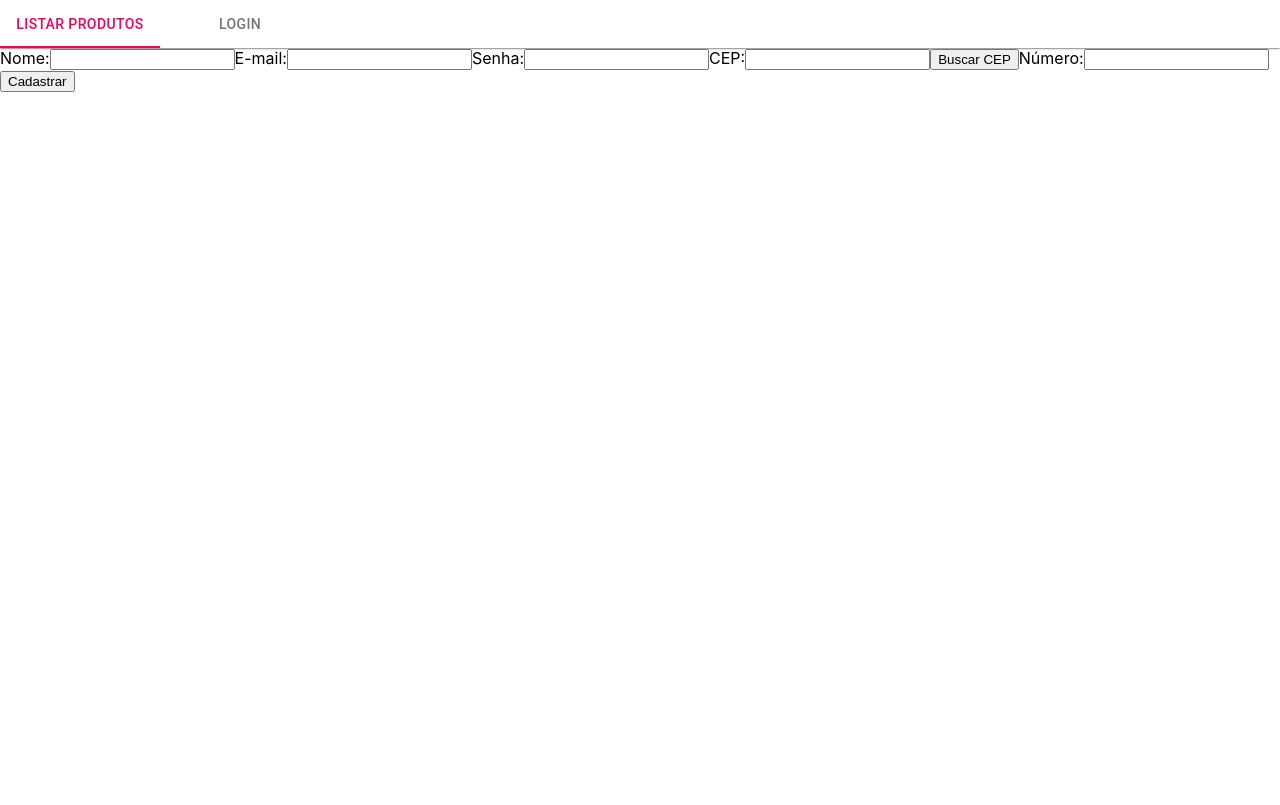
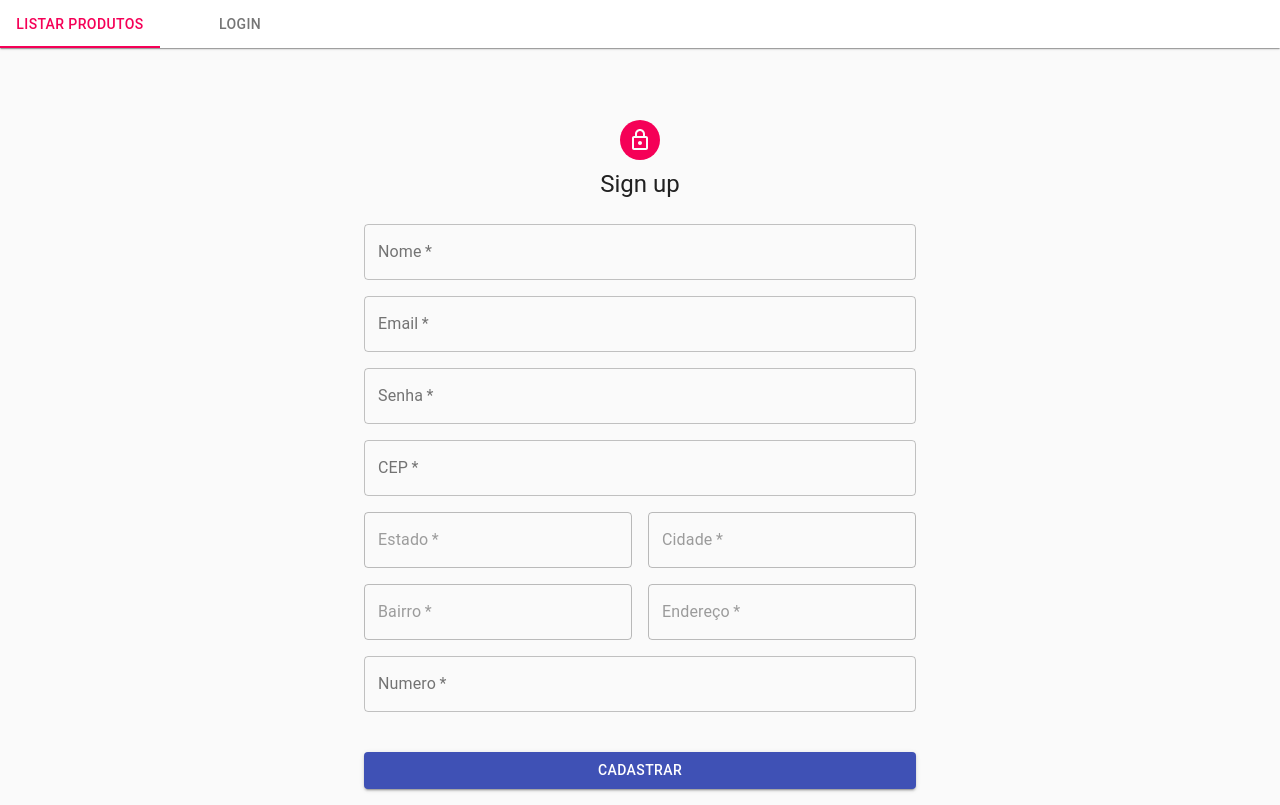
Before and after one commit to deirofelippe/bgc-frontend, a React (Create React App) app: page /usuario/formulario in a window 1280 px wide. Built offline with nearby package versions, Linux system fonts and the light colour scheme.

Commit message:
usando o material-ui no Cadastro de usuario

```diff
--- a/src/components/Login.js
+++ b/src/components/Login.js
@@ -36,6 +36,9 @@ const useStyles = makeStyles((theme) => ({
    colorError: {
       color: theme.palette.error.dark
    },
+   inputBorderColor: {
+      borderColor: theme.palette.error.dark
+   },
 }));
 
 const Login = props => {
@@ -46,9 +49,7 @@ const Login = props => {
       senha: '123'
    })
 
-   const [msg, setMsg] = useState({
-      msg: ''
-   })
+   const [msg, setMsg] = useState('')
 
    let history = useHistory()
 
@@ -65,7 +66,7 @@ const Login = props => {
          props.fazer_login({ login, usuarios })
          history.push('/')
       } else {
-         setMsg({ msg: 'Dados estão errados ou não existe' })
+         setMsg('Dados estão errados ou não existe')
       }
    }
 
@@ -80,7 +81,7 @@ const Login = props => {
                Login
             </Typography>
             <Typography variant="body2" className={classes.colorError} align="center">
-               {msg.msg}
+               {msg}
             </Typography>
             <form
                onSubmit={(event) => handleSubmit(event)}
@@ -98,6 +99,7 @@ const Login = props => {
                   name="email"
                   autoComplete="email"
                   autoFocus
+                  className={classes.inputColor}
                   value={login.email}
                   onChange={handleChange}
                />
--- a/src/components/usuario/FormularioUsuario.js
+++ b/src/components/usuario/FormularioUsuario.js
@@ -7,7 +7,50 @@ import { fazer_login_direto } from '../../redux/actions/loginActions';
 import { buscar_CEP, verificar_email_existe } from '../../services/usuarioService';
 import { validar_email } from '../../utils/validacoes';
 
+import { makeStyles, withStyles } from '@material-ui/core/styles';
+import Avatar from '@material-ui/core/Avatar';
+import Button from '@material-ui/core/Button';
+import CssBaseline from '@material-ui/core/CssBaseline';
+import TextField from '@material-ui/core/TextField';
+import Link from '@material-ui/core/Link';
+import Grid from '@material-ui/core/Grid';
+import LockOutlinedIcon from '@material-ui/icons/LockOutlined';
+import Typography from '@material-ui/core/Typography';
+import Container from '@material-ui/core/Container';
+import InputLabel from '@material-ui/core/InputLabel';
+import MenuItem from '@material-ui/core/MenuItem';
+import FormControl from '@material-ui/core/FormControl';
+import Select from '@material-ui/core/Select';
+
+const useStyles = makeStyles((theme) => ({
+   paper: {
+      marginTop: theme.spacing(8),
+      display: 'flex',
+      flexDirection: 'column',
+      alignItems: 'center',
+   },
+   avatar: {
+      margin: theme.spacing(1),
+      backgroundColor: theme.palette.secondary.main,
+   },
+   form: {
+      width: '100%', // Fix IE 11 issue.
+      marginTop: theme.spacing(3),
+   },
+   submit: {
+      margin: theme.spacing(3, 0, 2),
+   },
+   formControl: {
+      width: '100%',
+   },
+   colorError: {
+      color: theme.palette.error.dark
+   },
+}));
+
 const FormularioUsuario = props => {
+   const classes = useStyles();
+
    const estado_inicial_usuario = () => {
       return {
          id: v1(), nome: '', email: '', senha: "", tipo_de_usuario: "CLIENTE",
@@ -24,7 +67,6 @@ const FormularioUsuario = props => {
    let history = useHistory()
    const [usuario, setUsuario] = useState(estado_inicial_usuario())
    const [endereco, setEndereco] = useState(estado_inicial_endereco())
-   const [cepFoiBuscado, setCepFoiBuscado] = useState(false)
    const [msg, setMsg] = useState('')
 
    const handleChangeEndereco = event => {
@@ -45,28 +87,27 @@ const FormularioUsuario = props => {
          estado: dados.uf, cidade: dados.localidade,
          bairro: dados.bairro, endereco: dados.logradouro
       })
-      setCepFoiBuscado(true)
    }
 
    const handleSubmit = async (event) => {
       event.preventDefault()
 
-      if(usuario.nome === ''){
+      if (usuario.nome === '') {
          setMsg('Digite um nome valido.')
          return
       }
 
-      if(usuario.email === ''){
+      if (usuario.email === '') {
          setMsg('Digite um email valido.')
          return
       }
 
-      if(!validar_email(usuario.email)){
+      if (!validar_email(usuario.email)) {
          setMsg('Digite um email valido.')
          return
       }
 
-      if(usuario.senha === ''){
+      if (usuario.senha === '') {
          setMsg('Digite uma senha valida.')
          return
       }
@@ -91,7 +132,7 @@ const FormularioUsuario = props => {
 
       await props.adicionar(usuario_completo)
 
-      if(login.tipo_de_usuario === 'ADMIN'){
+      if (login.tipo_de_usuario === 'ADMIN') {
          history.push("/usuarios")
          return
       }
@@ -103,54 +144,183 @@ const FormularioUsuario = props => {
    const login = props.login
 
    return (
-      <form onSubmit={(event) => handleSubmit(event)}>
-         <label>Nome:
-            <input type="text" name="nome" value={usuario.nome} onChange={handleChangeUsuario} />
-         </label>
-
-         <label>E-mail:
-            <input type="email" name="email" value={usuario.email} onChange={handleChangeUsuario} />
-         </label>
-
-         <label>Senha:
-            <input type="password" name="senha" value={usuario.senha} onChange={handleChangeUsuario} />
-         </label>
-
+      <Container component="main" maxWidth="sm">
+         <CssBaseline />
+         <div className={classes.paper}>
+            <Avatar className={classes.avatar}>
+               <LockOutlinedIcon />
+            </Avatar>
+            <Typography component="h1" variant="h5">
+               Sign up
+            </Typography>
+            <form className={classes.form} noValidate onSubmit={(event) => handleSubmit(event)}>
+               <Grid container spacing={2}>
+                  <Grid item xs={12}>
+                     <TextField
+                        variant="outlined"
+                        required
+                        fullWidth
+                        id="nome"
+                        label="Nome"
+                        name="nome"
+                        autoComplete="nome"
+                        value={usuario.nome}
+                        onChange={handleChangeUsuario}
+                     />
+                  </Grid>
+                  <Grid item xs={12}>
+                     <TextField
+                        variant="outlined"
+                        required
+                        fullWidth
+                        id="email"
+                        label="Email"
+                        name="email"
+                        autoComplete="email"
+                        value={usuario.email}
+                        onChange={handleChangeUsuario}
+                     />
+                  </Grid>
+                  <Grid item xs={12}>
+                     <TextField
+                        variant="outlined"
+                        required
+                        fullWidth
+                        name="senha"
+                        label="Senha"
+                        type="password"
+                        id="senha"
+                        autoComplete="current-password"
+                        value={usuario.senha}
+                        onChange={handleChangeUsuario}
+                     />
+                  </Grid>
                   {login.tipo_de_usuario === 'ADMIN' &&
                      <>
-               <label>Tipo de usuário:
-                  <select name="tipo" value={usuario.tipo} onChange={handleChangeUsuario}>
-                     <option value="CLIENTE">Cliente</option>
-                     <option value="ADMIN">Administrador</option>
-                  </select>
-               </label>
+                        <Grid item xs={12}>
+                           <FormControl variant="outlined" className={classes.formControl}>
+                              <InputLabel id="select-outlined-label">Tipo de usuário</InputLabel>
+                              <Select
+                                 labelId="select-outlined-label"
+                                 id="select-outlined"
+                                 name="tipo"
+                                 value={usuario.tipo}
+                                 onChange={handleChangeUsuario}
+                                 label="Tipo de usuário"
+                              >
+                                 <MenuItem value="CLIENTE" selected>Cliente</MenuItem>
+                                 <MenuItem value="ADMIN">Administrador</MenuItem>
+                              </Select>
+                           </FormControl>
+                        </Grid>
                      </>
                   }
-
-         <label>CEP:
-            <input type="text" name="cep" value={endereco.cep} onChange={handleChangeEndereco} />
-         </label>
-         <button onClick={handleCEP}>Buscar CEP</button>
-
-         {cepFoiBuscado === true &&
-            <>
-               <h2>{endereco.estado}</h2>
-               <h2>{endereco.cidade}</h2>
-               <h2>{endereco.bairro}</h2>
-               <h2>{endereco.endereco}</h2>
-            </>
-         }
-
-         <label>Número:
-            <input type="text" name="numero" value={endereco.numero} onChange={handleChangeEndereco} />
-         </label>
-
-         <input type="submit" value="Cadastrar" />
-
-         <h1>
+                  <Grid item xs={12}>
+                     <TextField
+                        variant="outlined"
+                        required
+                        fullWidth
+                        name="cep"
+                        label="CEP"
+                        placeholder="12345-678"
+                        type="text"
+                        id="cep"
+                        autoComplete="cep"
+                        value={endereco.cep}
+                        onChange={handleChangeEndereco}
+                        onBlur={handleCEP}
+                     />
+                  </Grid>
+                  <Grid item xs={12} sm={6}>
+                     <TextField
+                        variant="outlined"
+                        required
+                        disabled
+                        fullWidth
+                        name="estado"
+                        label="Estado"
+                        type="text"
+                        id="estado"
+                        autoComplete="estado"
+                        value={endereco.estado}
+                        onChange={handleChangeEndereco}
+                     />
+                  </Grid>
+                  <Grid item xs={12} sm={6}>
+                     <TextField
+                        variant="outlined"
+                        required
+                        disabled
+                        fullWidth
+                        name="cidade"
+                        label="Cidade"
+                        type="Text"
+                        id="cidade"
+                        autoComplete="cidade"
+                        value={endereco.cidade}
+                        onChange={handleChangeEndereco}
+                     />
+                  </Grid>
+                  <Grid item xs={12} sm={6}>
+                     <TextField
+                        variant="outlined"
+                        required
+                        disabled
+                        fullWidth
+                        name="bairro"
+                        label="Bairro"
+                        type="text"
+                        id="bairro"
+                        autoComplete="bairro"
+                        value={endereco.bairro}
+                        onChange={handleChangeEndereco}
+                     />
+                  </Grid>
+                  <Grid item xs={12} sm={6}>
+                     <TextField
+                        variant="outlined"
+                        required
+                        disabled
+                        fullWidth
+                        name="endereco"
+                        label="Endereço"
+                        type="text"
+                        id="endereco"
+                        autoComplete="endereco"
+                        value={endereco.endereco}
+                        onChange={handleChangeEndereco}
+                     />
+                  </Grid>
+                  <Grid item xs={12}>
+                     <TextField
+                        variant="outlined"
+                        required
+                        fullWidth
+                        name="numero"
+                        label="Numero"
+                        type="text"
+                        id="numero"
+                        autoComplete="numero"
+                        value={endereco.numero}
+                        onChange={handleChangeEndereco}
+                     />
+                  </Grid>
+               </Grid>
+               <h3 className={classes.colorError}>
                   {msg}
-         </h1>
+               </h3>
+               <Button
+                  type="submit"
+                  fullWidth
+                  variant="contained"
+                  color="primary"
+                  className={classes.submit}
+               >
+                  Cadastrar
+               </Button>
             </form>
+         </div>
+      </Container>
    );
 }
 
```
Also changed, not shown: 1 other file (tests, documents, lock files or other folders). Lines whose indentation alone changed are shown as unchanged.
